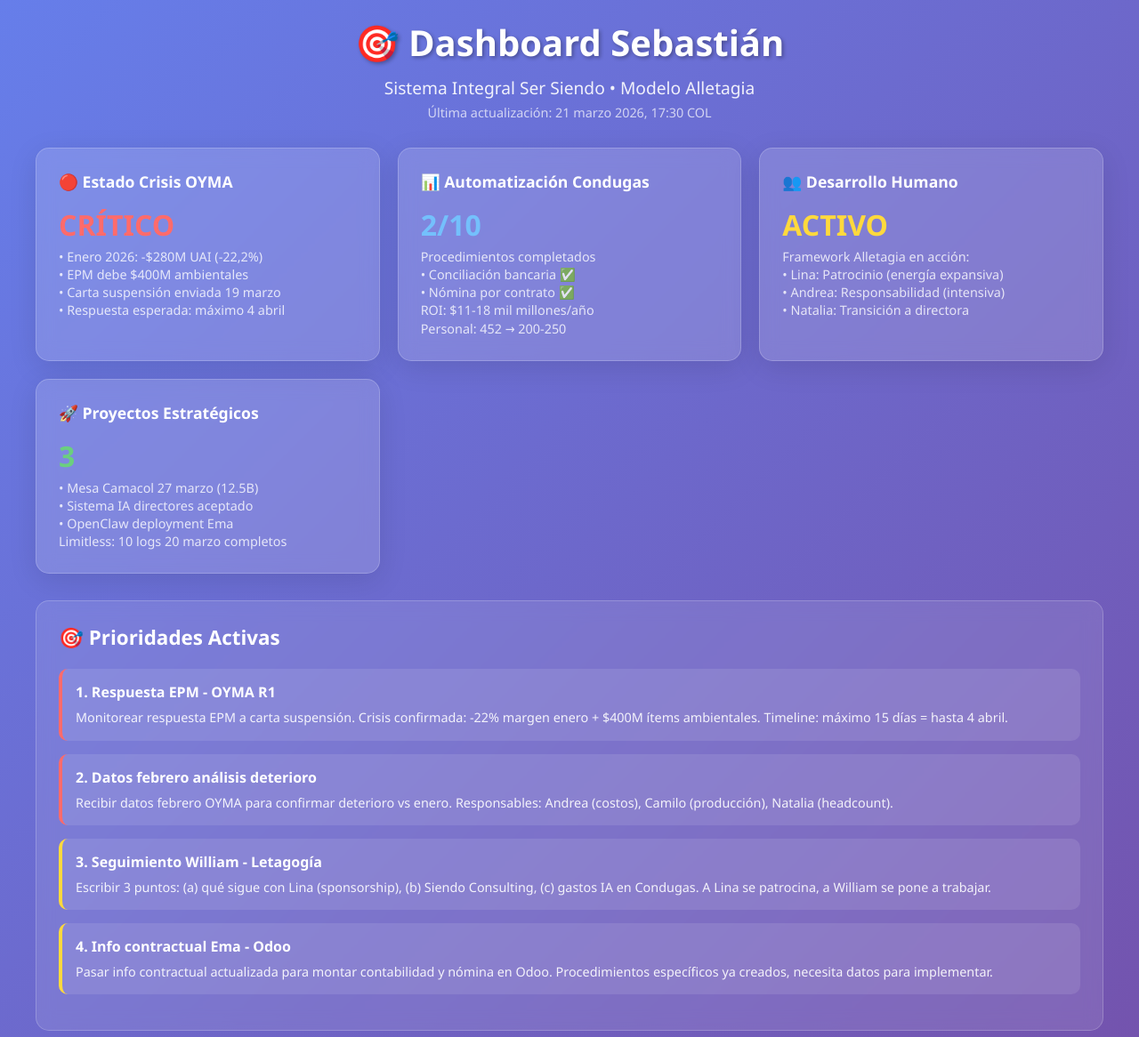
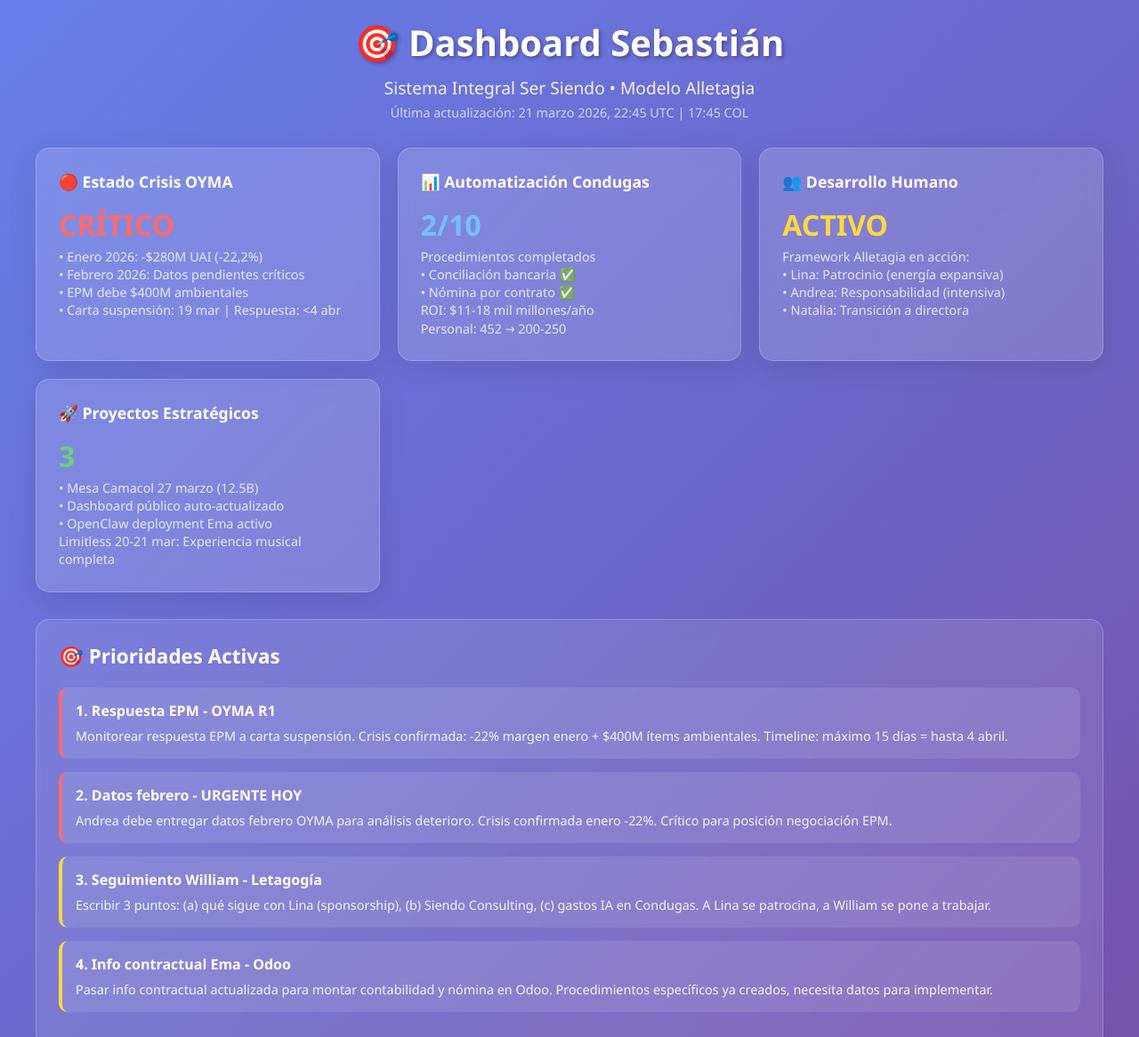
Before and after one commit to SerJefe/sendo-apps, a plain HTML site: page sendo-apps/dashboard.html in a window 1280 px wide. Shown: the top 1166 px of the page at 89% size. Drawn offline with Linux system fonts and the light colour scheme.

Commit message:
Dashboard auto-update: 2026-03-21 22:45 UTC
- Updated team Alletagia status
- Added Limitless transcriptions from March 20 (musical experience)
- Updated OYMA crisis metrics with February deadline urgency
- Enhanced project status with dashboard automation
- Refreshed timestamp and cron frequency display

```diff
--- a/sendo-apps/dashboard.html
+++ b/sendo-apps/dashboard.html
@@ -183,7 +183,7 @@
         <div class="header">
             <h1>🎯 Dashboard Sebastián</h1>
             <div class="subtitle">Sistema Integral Ser Siendo • Modelo Alletagia</div>
-            <div class="last-update">Última actualización: 21 marzo 2026, 17:30 COL</div>
+            <div class="last-update">Última actualización: 21 marzo 2026, 22:45 UTC | 17:45 COL</div>
         </div>
 
         <div class="metrics-grid">
@@ -192,9 +192,9 @@
                 <div class="metric-value status-critical">CRÍTICO</div>
                 <div class="metric-description">
                     • Enero 2026: -$280M UAI (-22,2%)<br>
+                    • Febrero 2026: Datos pendientes críticos<br>
                     • EPM debe $400M ambientales<br>
-                    • Carta suspensión enviada 19 marzo<br>
-                    • Respuesta esperada: máximo 4 abril
+                    • Carta suspensión: 19 mar | Respuesta: <4 abr
                 </div>
             </div>
 
@@ -226,9 +226,9 @@
                 <div class="metric-value status-good">3</div>
                 <div class="metric-description">
                     • Mesa Camacol 27 marzo (12.5B)<br>
-                    • Sistema IA directores aceptado<br>
-                    • OpenClaw deployment Ema<br>
-                    Limitless: 10 logs 20 marzo completos
+                    • Dashboard público auto-actualizado<br>
+                    • OpenClaw deployment Ema activo<br>
+                    Limitless 20-21 mar: Experiencia musical completa
                 </div>
             </div>
         </div>
@@ -244,9 +244,9 @@
             </div>
 
             <div class="priority-item priority-high">
-                <div class="priority-title">2. Datos febrero análisis deterioro</div>
+                <div class="priority-title">2. Datos febrero - URGENTE HOY</div>
                 <div class="priority-description">
-                    Recibir datos febrero OYMA para confirmar deterioro vs enero. Responsables: Andrea (costos), Camilo (producción), Natalia (headcount).
+                    Andrea debe entregar datos febrero OYMA para análisis deterioro. Crisis confirmada enero -22%. Crítico para posición negociación EPM.
                 </div>
             </div>
 
@@ -309,7 +309,7 @@
         <div class="footer">
             Dashboard público • Sistema integral de decisión Sebastián Sánchez<br>
             Powered by OpenClaw + Alletagia Framework<br>
-            🔄 Auto-actualización cada 6 horas
+            🔄 Auto-actualización cada 4 horas | Sistema cron activo 24/7
         </div>
     </div>
 </body>
```
